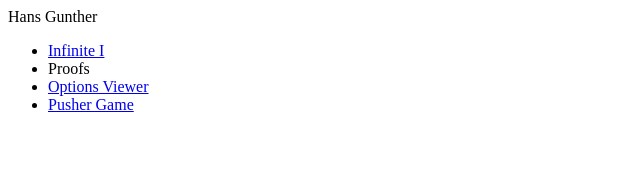
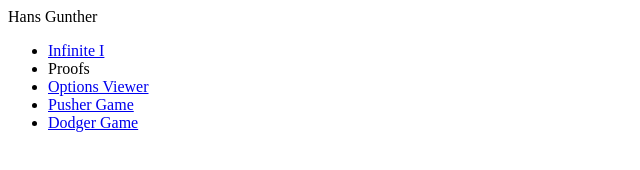
Before and after one commit to HGunther/HGunther.github.io, a plain HTML site: page index.html in a window 1280 px wide. Shown: the whole page, without its empty margins (0-640 px from the left). Drawn offline with Linux system fonts and the light colour scheme.

Commit message:
Added link to Dodger Game

```diff
--- a/index.html
+++ b/index.html
@@ -7,6 +7,7 @@
             <li>Proofs</li>
             <li><a href="https://nbviewer.jupyter.org/github/HGunther/Notebooks/blob/master/OptionsVisualizer_TD/main.ipynb">Options Viewer</a></li>
             <li><a href="https://pushergame-9498b.firebaseapp.com">Pusher Game</a></li>
+            <li><a href="https://dodgergame-2a17d.web.app/">Dodger Game</a></li>
         </ul>
         <footer></footer>
     </body>
```
